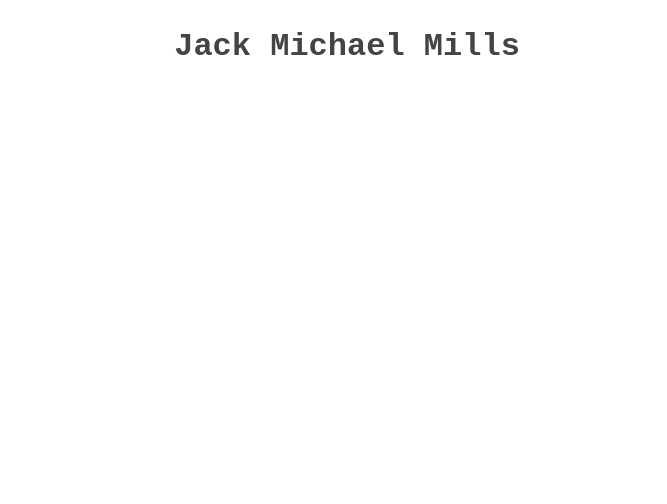
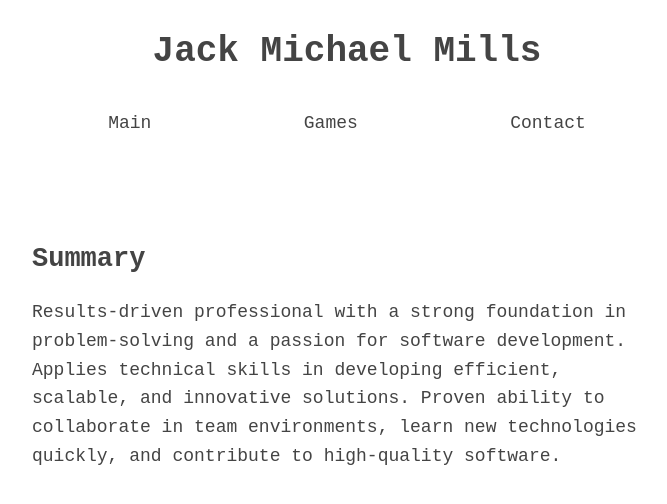
Before and after one commit to jackmillsgator/personal-website, a plain HTML site: page index.html in a window 1280 px wide. Shown: the whole page, without its empty margins (293-960 px from the left). Drawn offline with Linux system fonts and the light colour scheme.

Commit message:
Center content and add simple styling
Added CSS that would allow content to breathe
via greater line-spacing. I centered all
all content and made all the font larger.

```diff
--- a/index.html
+++ b/index.html
@@ -21,6 +21,44 @@
                 Jack Michael Mills
             </h1>
 
+            <ul class = "nav-bar">
+
+                <li>
+                    <a href = "#">
+                        Main
+                    </a>
+                </li>
+
+                <li>
+                    <a href = "#">
+                        Games
+                    </a>
+                </li>
+
+                <li>
+                    <a href = "#">
+                        Contact
+                    </a>
+                </li>
+
+            </ul>
+
+            <h2>
+                Summary
+            </h2>
+
+            <p class = "summary">
+
+                Results-driven professional with a strong foundation in
+                problem-solving and a passion for software development.
+                Applies technical skills in developing efficient,
+                scalable, and innovative solutions. Proven ability to
+                collaborate in team environments, learn new
+                technologies quickly, and contribute to high-quality
+                software.
+
+            </p>
+
         </div>
 
         <script src = "script.js">
--- a/style.css
+++ b/style.css
@@ -8,6 +8,8 @@
     padding: 0;
     margin: 0;
     border: 0;
+
+    font-size: 18px;
 
 }
 
@@ -101,6 +103,28 @@ h6
     text-wrap: balance;
 }
 
+h1,
+h2,
+h3
+{
+    line-height: 1.2;
+}
+
+h1
+{
+    font-size: 2rem;
+}
+
+h2
+{
+    font-size: 1.5rem;
+}
+
+h3
+{
+    font-size: 1rem;
+}
+
 .body-content
 {
     max-width: 650px;
@@ -116,9 +140,75 @@ body
 
 }
 
+.body-content
+{
+    padding: 0px 10px;
+}
+
+
+
 .website-header
 {
 
     text-align: center;
 
+    margin: 30px 0px 30px 0px;
+
 }
+
+a
+{
+    text-decoration: none;
+    color: #444444;
+}
+
+ul
+{
+
+    list-style-type: none;
+
+}
+
+.nav-bar
+{
+
+    height: 40px;
+
+    /*background-color: red;*/
+
+    display: flex;
+
+    /*border-style: solid;
+    border-width: 1px;
+    border-color: #444444;*/
+
+
+
+    margin-top: 30px;
+    margin-bottom: 100px;
+
+    justify-content: space-around;;
+
+
+
+}
+
+.nav-bar > li
+{
+    /*border-style: solid;
+    border-width: 1px;
+    border-color: green;*/
+
+
+
+    display: flex;
+    justify-content: center;
+    align-items: center;
+
+    /*background-color: purple;*/
+}
+
+.nav-bar > li:hover
+{
+    text-decoration: underline;
+}
```
